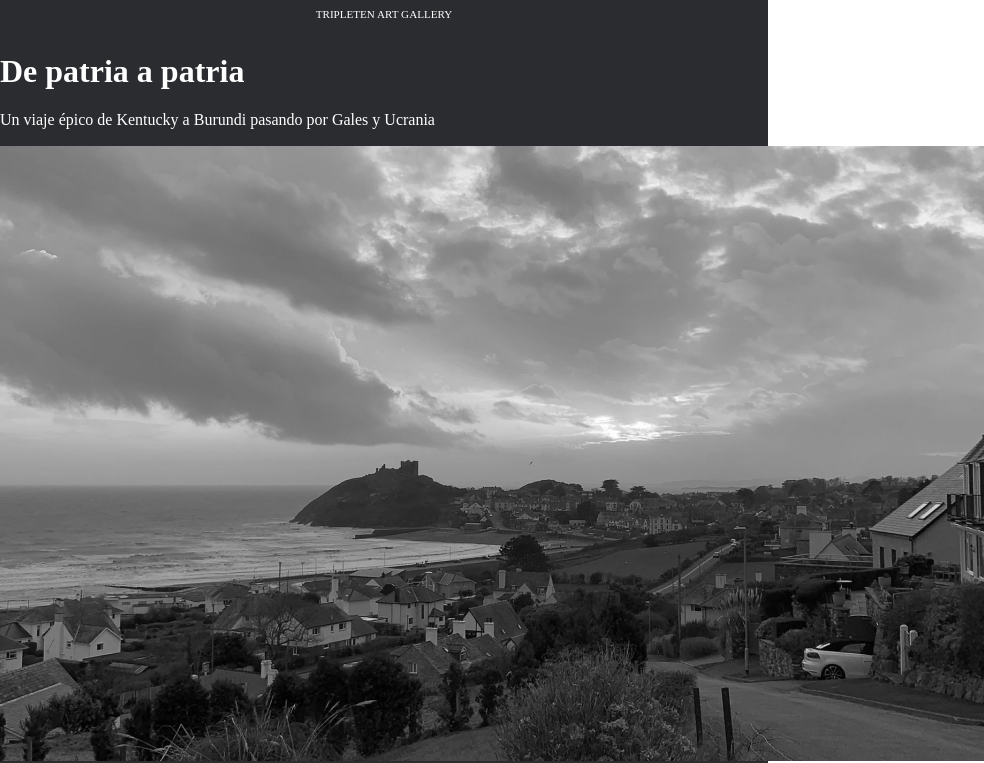
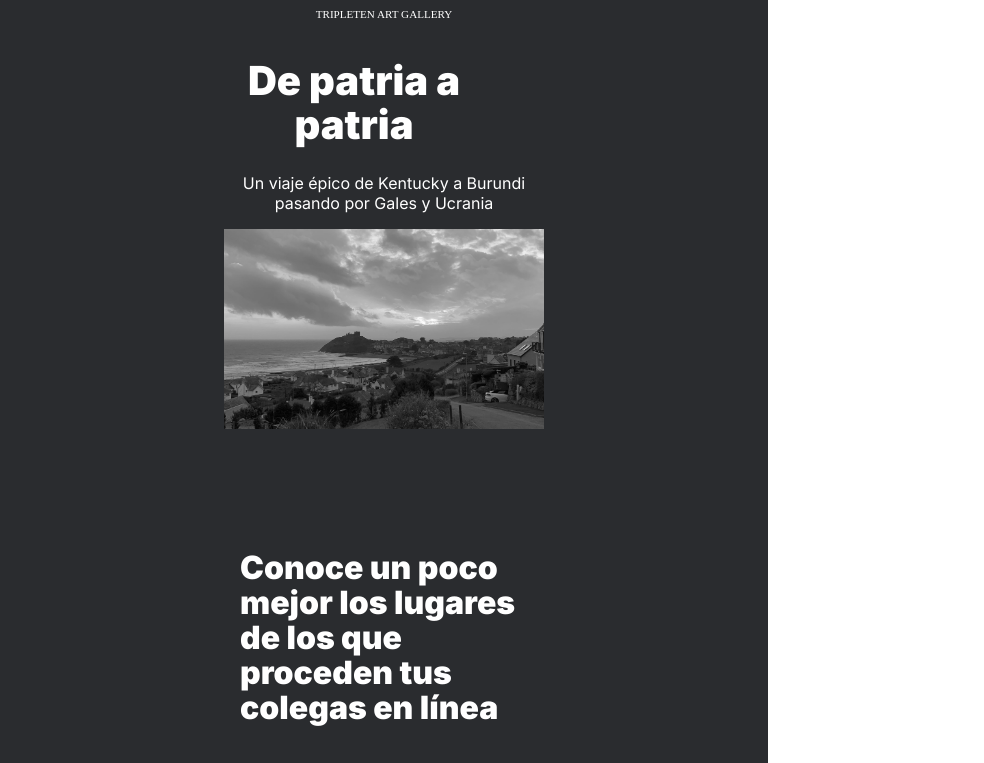
Before and after one commit to SandyConH/web_project_homeland, a plain HTML site: page index.html in a window 768 px wide. Shown: the part 61-824 px from the top of the page, 984 px wide, since content can reach past the window. Drawn offline with Linux system fonts and the light colour scheme.

Commit message:
ajustes de estilos en secciones de introducción y lead

```diff
--- a/blocks/intro-section.css
+++ b/blocks/intro-section.css
@@ -36,7 +36,6 @@
 
 /* tablet */
 @media screen and (max-width: 984px) and (min-width: 768px) {
-}
   .intro-section {
     width: 984px;
     margin: 0 auto;
@@ -54,8 +53,6 @@
   }
   .intro-section__autor {
     width: 732px;
-  font-family: "Inter";
-  font-weight: 400;
     font-size: 24px;
     line-height: 34px;
     text-align: right;
@@ -65,7 +62,7 @@
     width: 720px;
     line-height: 163%;
   }
-
+}
 /* mobile */
 @media screen and (max-width: 768px) {
   .intro-section {
--- a/blocks/lead-section.css
+++ b/blocks/lead-section.css
@@ -1,5 +1,5 @@
 .lead-section {
-  width: 984px;
+  max-width: 984px;
   display: flex;
   flex-direction: column;
   align-items: center;
@@ -7,7 +7,7 @@
   text-align: center;
 }
 .lead-section__title {
-  width: 720px;
+  max-width: 720px;
   font-family: "Inter";
   font-size: 96px;
   line-height: 100px;
@@ -15,6 +15,7 @@
   text-align: center;
 }
 .lead-section__subtitle {
+  max-width: 720px;
   font-family: "Inter";
   font-size: 30px;
   line-height: 36px;
@@ -28,42 +29,43 @@
 
 /* tablet */
 @media screen and (max-width: 984px) and (min-width: 768px) {
-  .lead__section {
-    width: 768px;
+  .lead-section {
+    max-width: 768px;
   }
   .lead-section__title {
-    width: 530px;
+    max-width: 530px;
     font-size: 75px;
     line-height: 79px;
   }
   .lead-section__subtitle {
-    width: 720px;
+    max-width: 720px;
     font-size: 30px;
     line-height: 36px;
   }
 
   .lead-section__image {
-    width: 768px;
+    max-width: 768px;
     height: 480px;
   }
 }
 
 /* mobile */
 @media screen and (max-width: 768px) {
-  .lead__section {
-    width: 320px;
+  .lead-section {
+    max-width: 320px;
   }
   .lead-section__title {
-    width: 228px;
+    max-width: 228px;
     font-size: 40px;
     line-height: 44px;
   }
   .lead-section__subtitle {
+    max-width: 288px;
     font-size: 16px;
     line-height: 20px;
   }
   .lead-section__image {
-    width: 320px;
+    max-width: 320px;
     height: 200px;
   }
 }
--- a/pages/index.css
+++ b/pages/index.css
@@ -3,5 +3,5 @@
 @import url(../blocks/page.css);
 @import url(../blocks/header.css);
 @import url(../blocks/intro-section.css);
-@import url(../blocks/lead.css);
+@import url(../blocks/lead-section.css);
 @import url(../blocks/footer.css);
```
Lines whose indentation alone changed are shown as unchanged.
